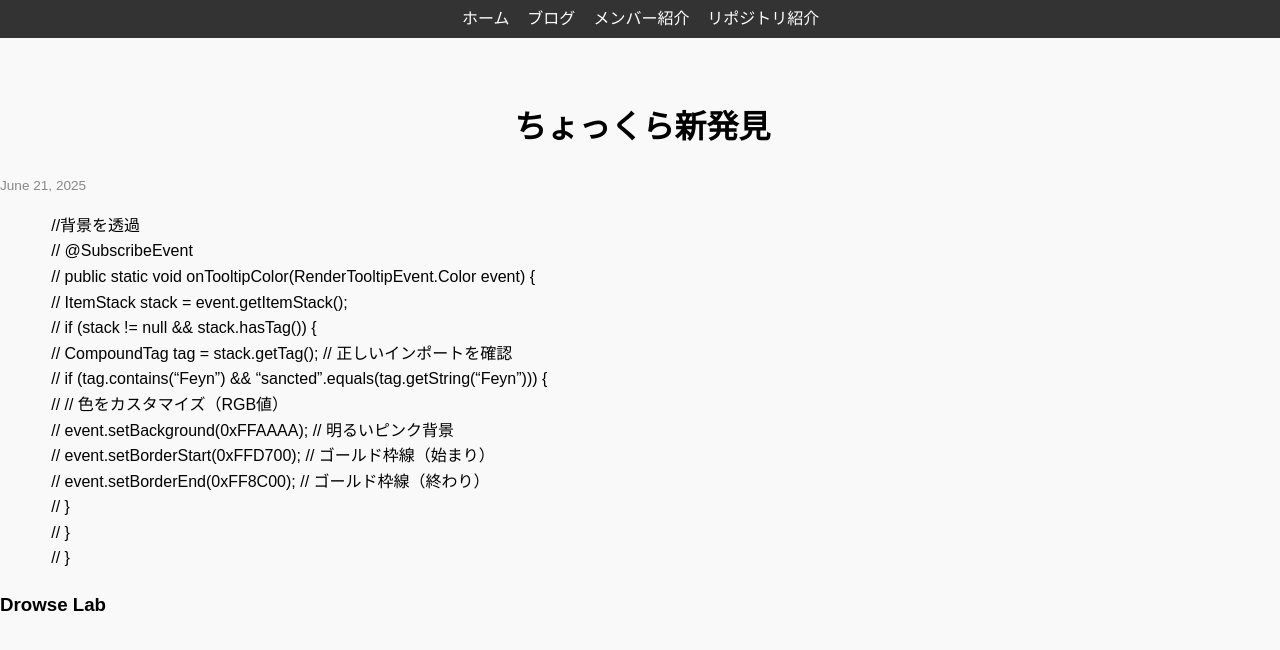
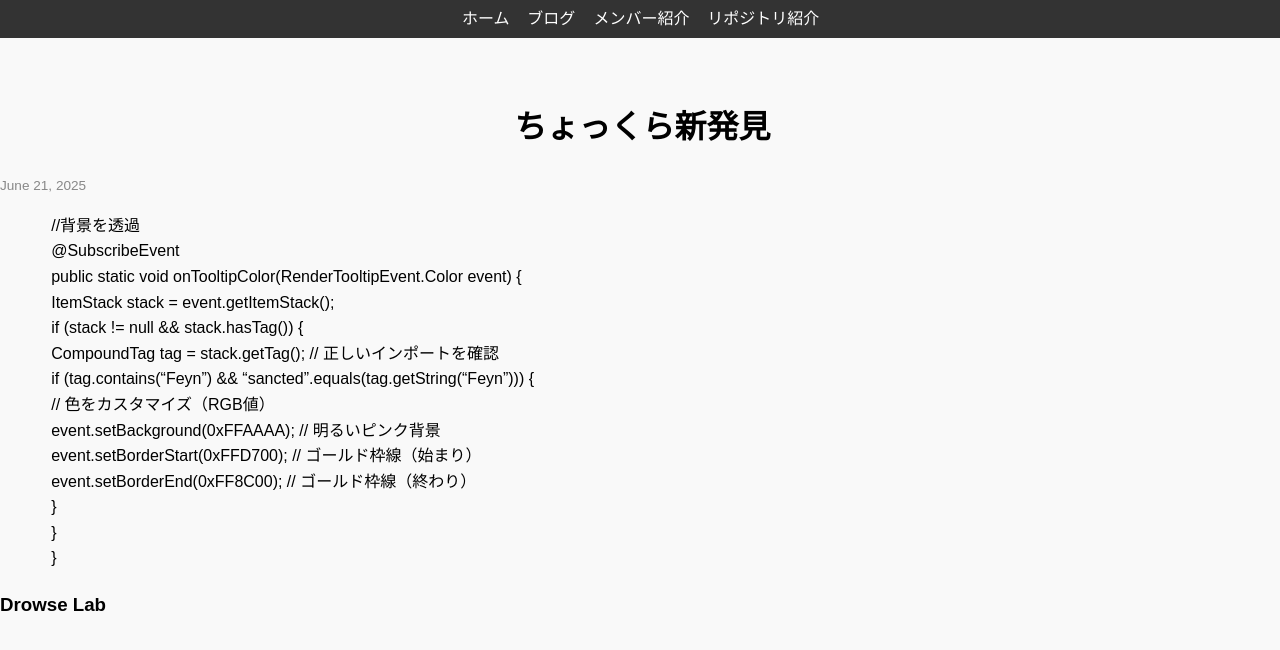
Before and after one commit to Drowse-Lab/Drowse-Lab, a Jekyll site: the page built from _posts/2025-06-21-blog.md, in a window 1280 px wide. Shown: the top 650 px of the page. Built offline with Jekyll 4.4.1, drawn with Linux system fonts in a browser that asks for light colours; nearby versions of some CDN libraries; some web fonts are replaced; a style sheet for code colours, icons or effects is not loaded.

Commit message:
Update 2025-06-21-blog.md

```diff
--- a/_posts/2025-06-21-blog.md
+++ b/_posts/2025-06-21-blog.md
@@ -8,16 +8,16 @@ author: hrmcngs
 ---
 
 //背景を透過
-// @SubscribeEvent
-// public static void onTooltipColor(RenderTooltipEvent.Color event) {
-//     ItemStack stack = event.getItemStack();
-//     if (stack != null && stack.hasTag()) {
-//         CompoundTag tag = stack.getTag(); // 正しいインポートを確認
-//         if (tag.contains("Feyn") && "sancted".equals(tag.getString("Feyn"))) {
-//             // 色をカスタマイズ（RGB値）
-//             event.setBackground(0xFFAAAA); // 明るいピンク背景
-//             event.setBorderStart(0xFFD700); // ゴールド枠線（始まり）
-//             event.setBorderEnd(0xFF8C00);   // ゴールド枠線（終わり）
-//         }
-//     }
-// }
+@SubscribeEvent
+public static void onTooltipColor(RenderTooltipEvent.Color event) {
+     ItemStack stack = event.getItemStack();
+     if (stack != null && stack.hasTag()) {
+         CompoundTag tag = stack.getTag(); // 正しいインポートを確認
+         if (tag.contains("Feyn") && "sancted".equals(tag.getString("Feyn"))) {
+             // 色をカスタマイズ（RGB値）
+             event.setBackground(0xFFAAAA); // 明るいピンク背景
+             event.setBorderStart(0xFFD700); // ゴールド枠線（始まり）
+             event.setBorderEnd(0xFF8C00);   // ゴールド枠線（終わり）
+         }
+     }
+}
```
